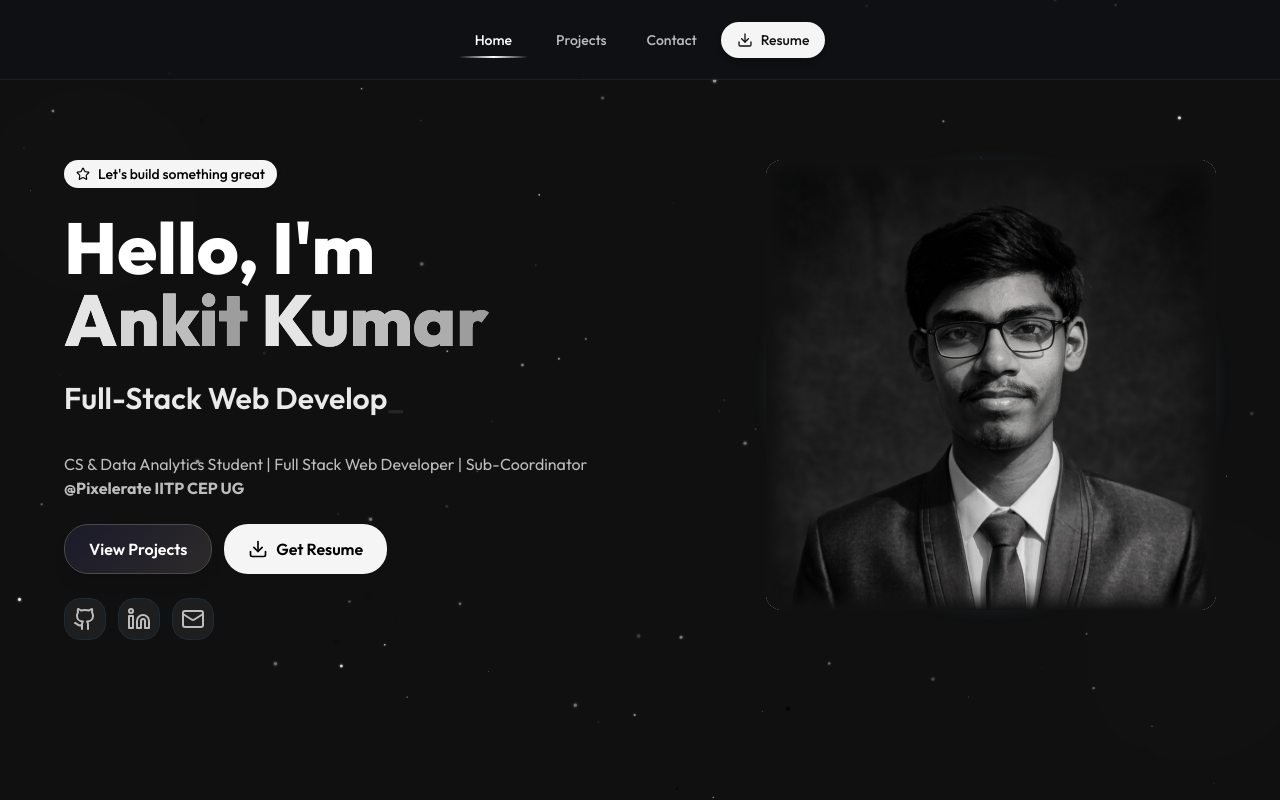
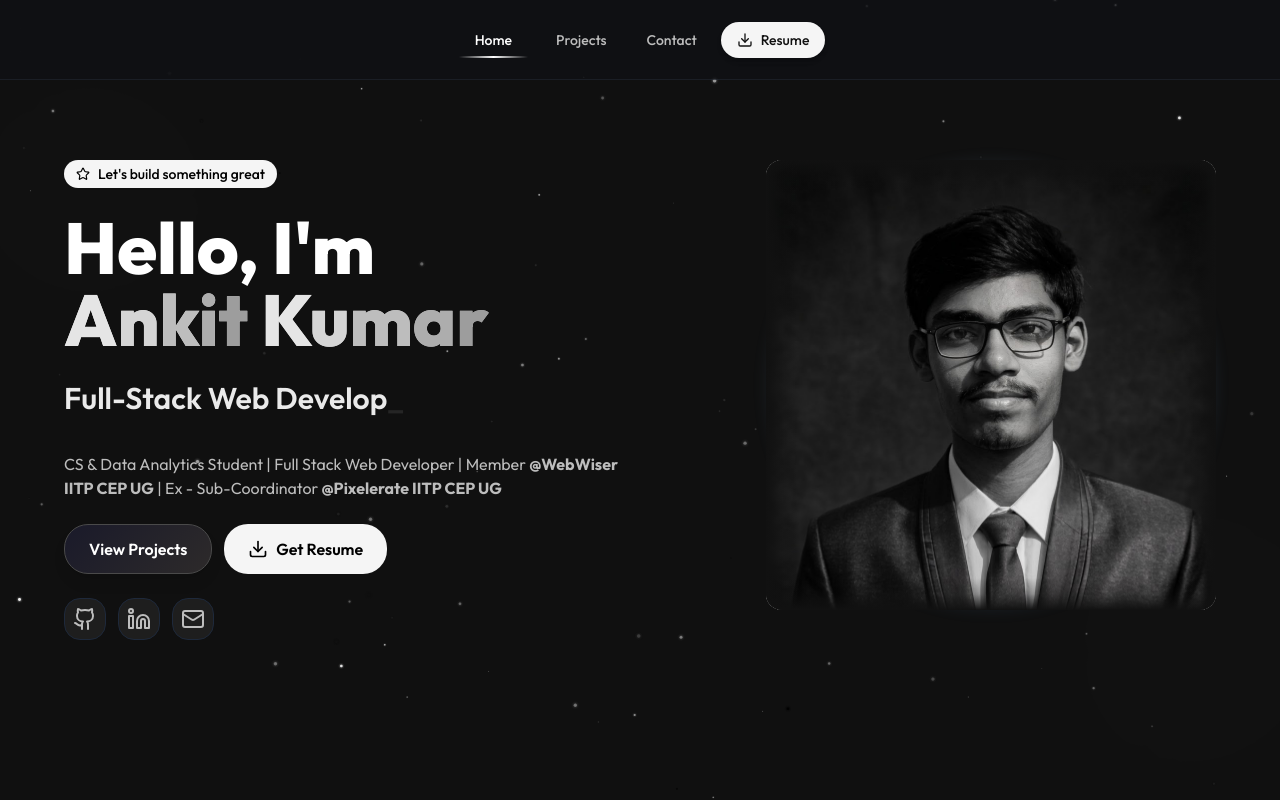
Before and after one commit to ankit9241/Portfolio, a React (Vite) app: page / in a window 1280 px wide. Shown: the top 800 px of the page. Built offline with nearby package versions, Linux system fonts and the light colour scheme.

Commit message:
Update membership roles in Hero component

```diff
--- a/src/components/Hero.tsx
+++ b/src/components/Hero.tsx
@@ -141,7 +141,8 @@ const Hero = () => {
               className="text-sm md:text-base text-text-secondary max-w-xl"
             >
               CS & Data Analytics Student | Full Stack Web Developer |{" "}
-              Sub-Coordinator <b>@Pixelerate IITP CEP UG</b>
+              Member <b>@WebWiser IITP CEP UG</b> |{" "}
+              Ex - Sub-Coordinator <b>@Pixelerate IITP CEP UG</b>
             </motion.p>
 
             {/* CTA buttons */}
```
